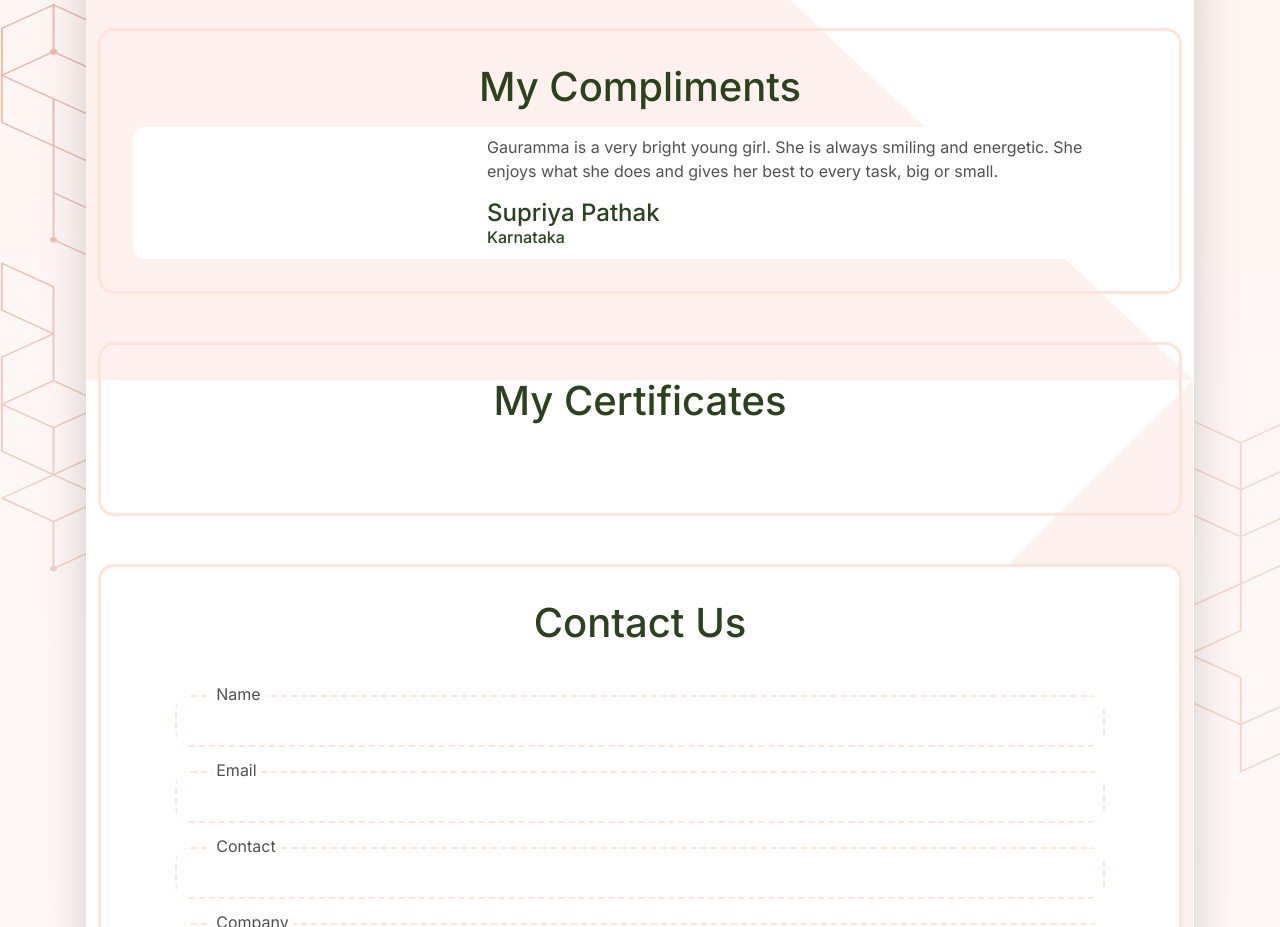
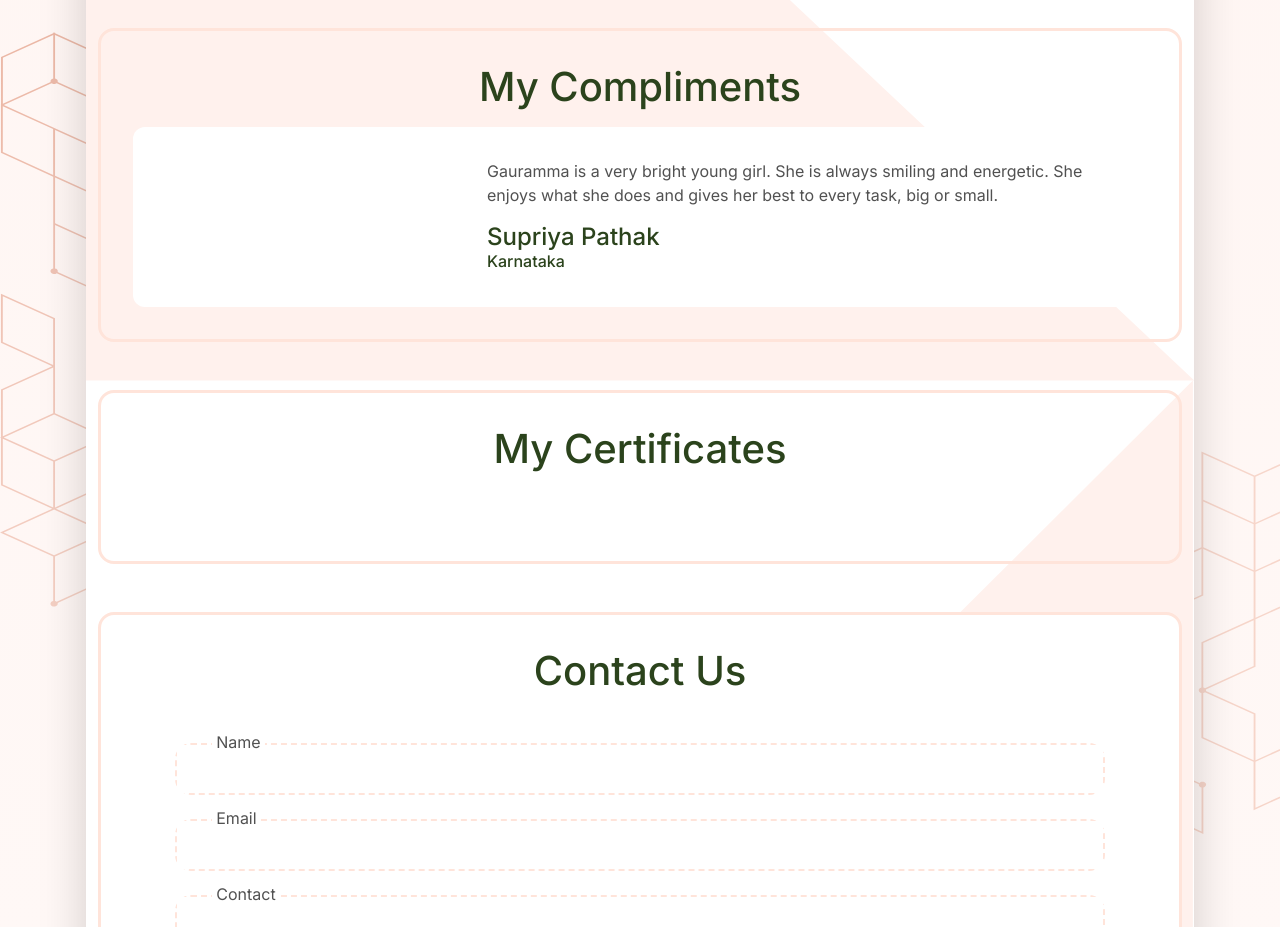
Before and after one commit to varun-OMG/CornerDukaan, a plain HTML site: page index.html in a window 1280 px wide. Shown: the part 2586-3513 px from the top of the page. Drawn offline with nearby package versions, Linux system fonts and the light colour scheme.

Commit message:
updated carousel

```diff
--- a/index.html
+++ b/index.html
@@ -273,7 +273,7 @@
                                             </div>
                                             <div class="carousel-inner">
                                                 <div class="carousel-item active">
-                                                    <div class="card border-0 curve-2 overflow-hidden">
+                                                    <div class="card border-0 curve-2 overflow-hidden py-4">
                                                         <div class="card-body px-md-4 p-2">
                                                             <div
                                                                 class="row d-flex flex-md-row flex-column align-items-center">
```
